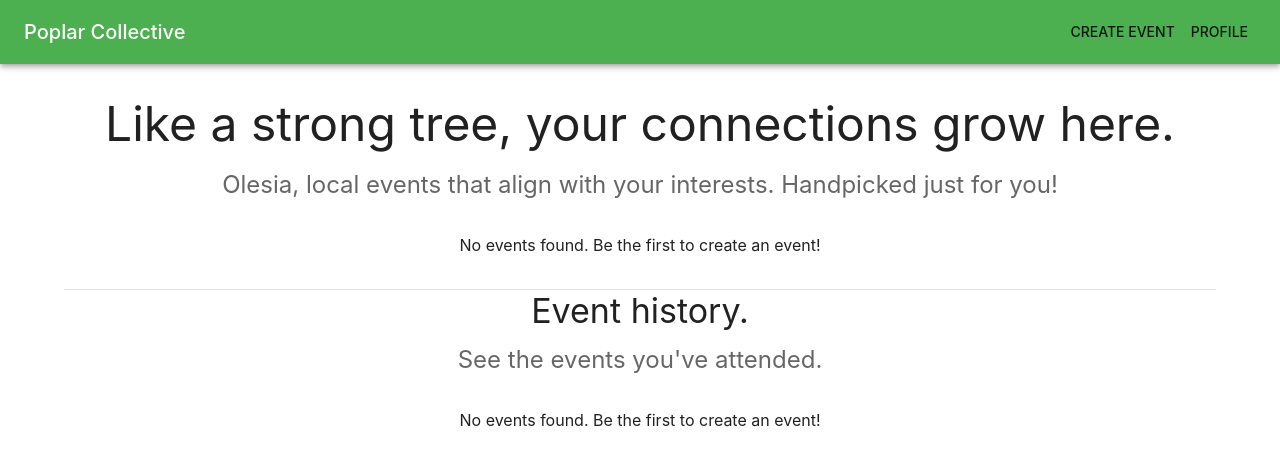
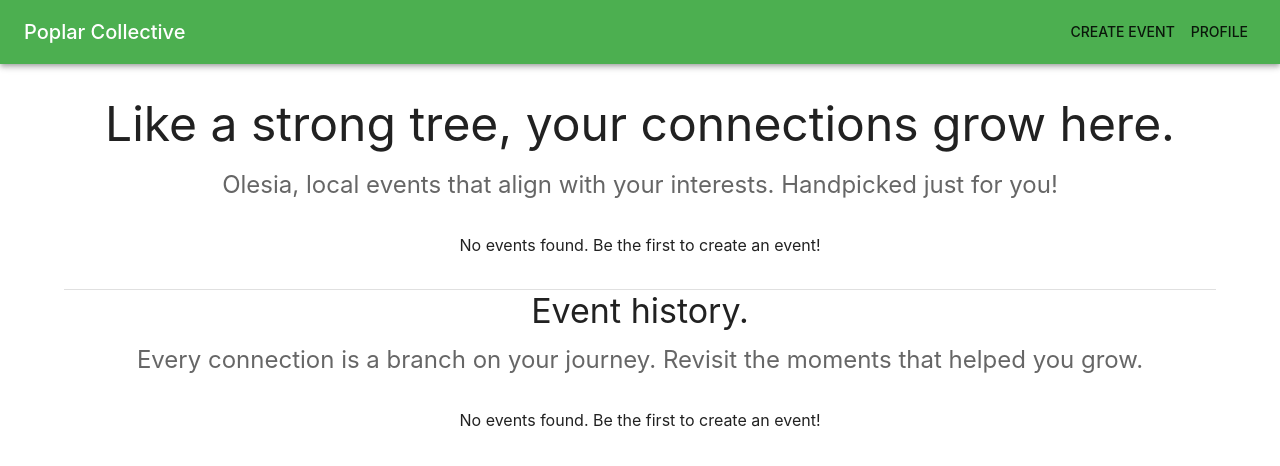
Before and after one commit to OlesiaPolevoi/poplarcollective, a Next.js app: page / in a window 1280 px wide. Shown: the top 466 px of the page. Built offline with nearby package versions, Linux system fonts and the light colour scheme.

Commit message:
updated wording

```diff
--- a/pages/index.tsx
+++ b/pages/index.tsx
@@ -54,7 +54,8 @@ export default function Home({ events }: HomeProps) {
             color="text.secondary"
             gutterBottom
           >
-            See the events you've attended.
+            Every connection is a branch on your journey. Revisit the moments
+            that helped you grow.
           </Typography>
         </Box>
 
```
